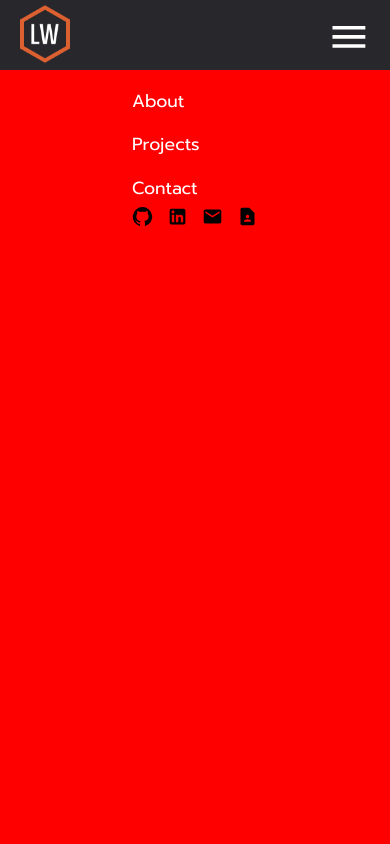
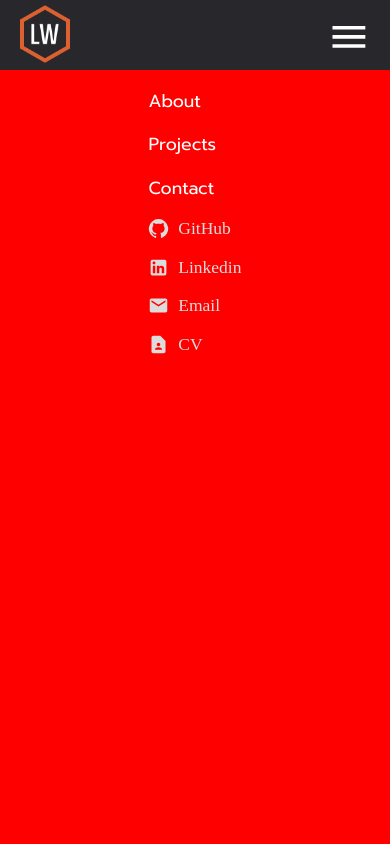
Before and after one commit to leoarthurwall/My-Portfolio, a React (Create React App) app: page / in a window 390 px wide. Both pictures are taken after a click on the icon 348 px from the left and 36 px from the top of the page. Shown: the top 844 px of the page. Built offline with nearby package versions, Linux system fonts and the light colour scheme; a web font is replaced by a local one.

Commit message:
gived basic styling to the menu bar. The styling needs work, however, it is functioning as desired

```diff
--- a/src/Components/Navbar/NavMobile/NavMobile.js
+++ b/src/Components/Navbar/NavMobile/NavMobile.js
@@ -3,10 +3,9 @@ import { Link } from "react-scroll";
 import MenuIcon from "@mui/icons-material/Menu";
 import { useState } from "react";
 import GitHubIcon from "@mui/icons-material/GitHub";
-import LinkedInIcon from '@mui/icons-material/LinkedIn';
-import EmailIcon from '@mui/icons-material/Email';
-import ContactPageIcon from '@mui/icons-material/ContactPage';
-
+import LinkedInIcon from "@mui/icons-material/LinkedIn";
+import EmailIcon from "@mui/icons-material/Email";
+import ContactPageIcon from "@mui/icons-material/ContactPage";
 
 const NavMobile = () => {
   const [menuClicked, setMenuClicked] = useState(false);
@@ -70,20 +69,52 @@ const NavMobile = () => {
                 Contact
               </Link>
             </li>
-            <div className="contact-footer-icon-container">
-            <a className="contact-footer-icon-individual" href={"https://github.com/leoarthurwall"} target="_blank" rel="noopener noreferrer">
-              <GitHubIcon sx={{fontSize: "1.2rem" }}/>
-            </a>
-            <a className="contact-footer-icon-individual" href={"https://www.linkedin.com/in/leo-wall/"} target="_blank" rel="noopener noreferrer">
-              <LinkedInIcon  sx={{fontSize: "1.2rem" }}/>
-            </a>
-            <a className="contact-footer-icon-individual" href={`mailto:leowall93@gmail.com`} target="_blank" rel="noopener noreferrer">
-              <EmailIcon  sx={{fontSize: "1.2rem" }}/>
-            </a>
-            <a className="contact-footer-icon-individual" href={`Resume/ResumeLeoWall.pdf`} target="_blank" rel="noopener noreferrer">
-            <ContactPageIcon  sx={{fontSize: "1.2rem" }}/>
-            </a>
-          </div>
+            <div className="modal-icon-container">
+              <div className="nav-mobile-modal-icon-container">
+                <a
+                  className="modal-icon-individual"
+                  href={"https://github.com/leoarthurwall"}
+                  target="_blank"
+                  rel="noopener noreferrer"
+                >
+                  <GitHubIcon sx={{ fontSize: "1.2rem" }} />
+                  <p>GitHub</p>
+                </a>
+              </div>
+              <div className="nav-mobile-modal-icon-container">
+                <a
+                  className="modal-icon-individual"
+                  href={"https://www.linkedin.com/in/leo-wall/"}
+                  target="_blank"
+                  rel="noopener noreferrer"
+                >
+                  <LinkedInIcon sx={{ fontSize: "1.2rem" }} />
+                  <p>Linkedin</p>
+                </a>
+              </div>
+              <div className="nav-mobile-modal-icon-container">
+                <a
+                  className="modal-icon-individual"
+                  href={`mailto:leowall93@gmail.com`}
+                  target="_blank"
+                  rel="noopener noreferrer"
+                >
+                  <EmailIcon sx={{ fontSize: "1.2rem" }} />
+                  <p>Email</p>
+                </a>
+              </div>
+              <div className="nav-mobile-modal-icon-container">
+                <a
+                  className="modal-icon-individual"
+                  href={`Resume/ResumeLeoWall.pdf`}
+                  target="_blank"
+                  rel="noopener noreferrer"
+                >
+                  <ContactPageIcon sx={{ fontSize: "1.2rem" }} />
+                  <p>CV</p>
+                </a>
+              </div>
+            </div>
           </ul>
         </div>
       ) : null}
--- a/src/Components/Navbar/navbar.scss
+++ b/src/Components/Navbar/navbar.scss
@@ -102,6 +102,22 @@
         margin-top: 1rem;
 
      }
+     .modal-icon-container{
+        display: flex;
+        flex-direction: column;
+     }
+     .modal-icon-individual{
+        text-decoration: none;
+        color: $secondary-font-color;
+        display: flex;
+        flex-direction: row;
+        gap:0.5rem;
+        margin-top: 1rem;
+     }
+     .nav-mobile-modal-icon-container{
+        display: flex;
+        flex-direction: row;
+     }
 
 //DESKTOP
 
@@ -125,10 +141,3 @@
         width: 60px;
     }
 }
-//TABLET
-
-// @media screen and (max-width: 769px) and (min-width: 482px) {
-//     .resume-button {
-//       display: none;
-//     }
-// }
```
